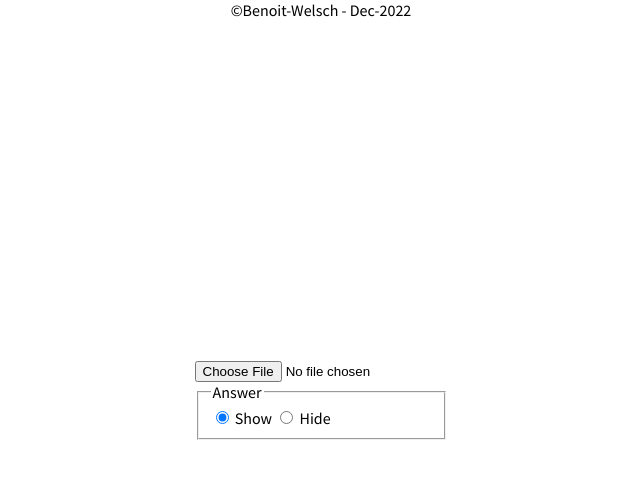
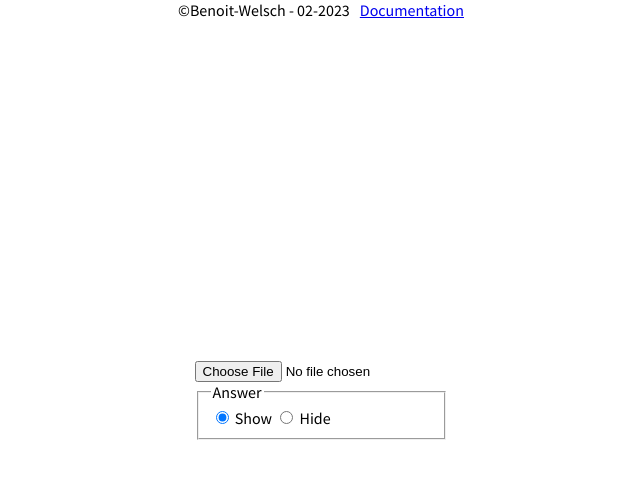
Before and after one commit to Benoit-Welsch/SPF_Open, a Svelte app in the folder tao_export/: page / in a window 1280 px wide. Shown: the top 478 px of the page, without its empty margins (319-959 px from the left). Built offline with nearby package versions, Linux system fonts and the light colour scheme.

Commit message:
Feat : doc

```diff
--- a/tao_export/src/App.svelte
+++ b/tao_export/src/App.svelte
@@ -2,7 +2,10 @@
   import ZipInput from "./lib/ZipInput.svelte";
 </script>
 
-<header>&copy;Benoit-Welsch - Dec-2022</header>
+<header>
+  <div class="copy">&copy;Benoit-Welsch - 02-2023</div>
+  <div class="doc"><a href="/documentation.pdf">Documentation</a></div>
+</header>
 <main><ZipInput /></main>
 
 <style>
@@ -11,5 +14,8 @@
     top: 0;
     left: 50%;
     transform: translateX(-50%);
+    display: flex;
+    flex-direction: row;
+    gap: 10px;
   }
 </style>
```
Also changed, not shown: 1 other file (tests, documents, lock files or other folders).
